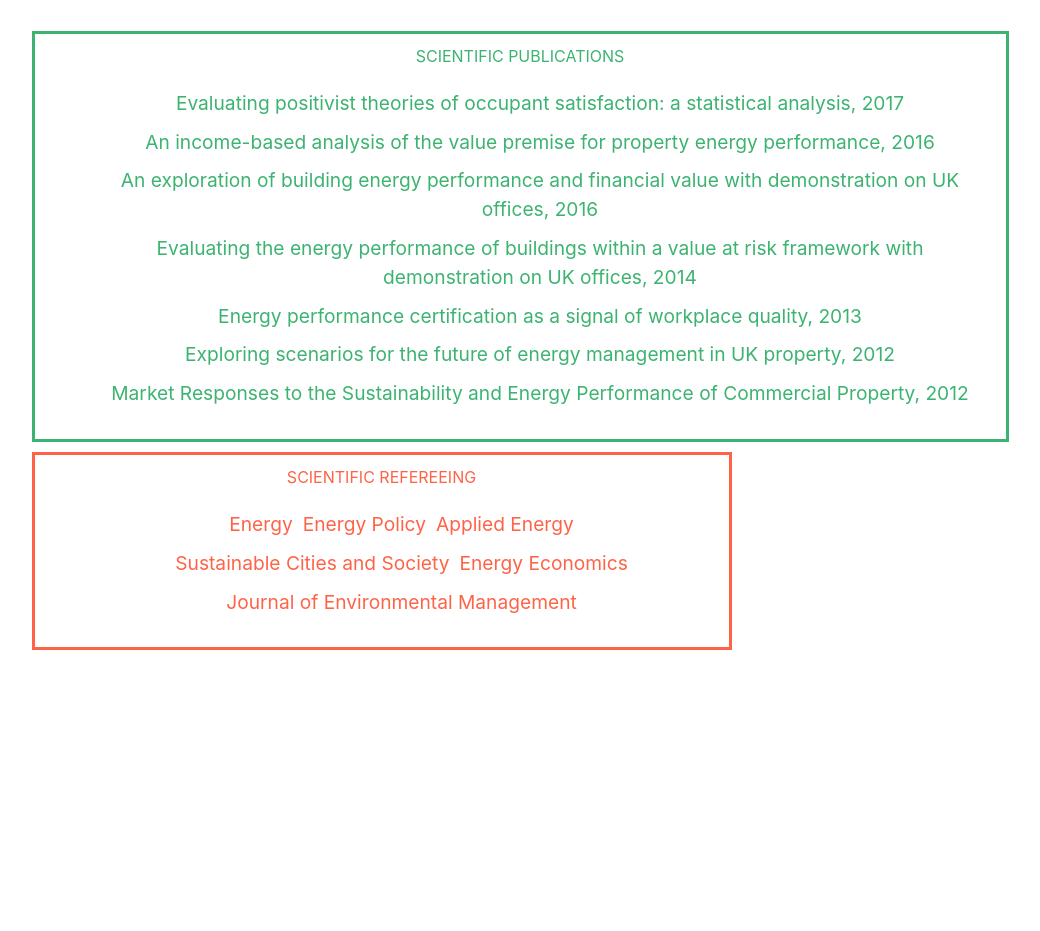
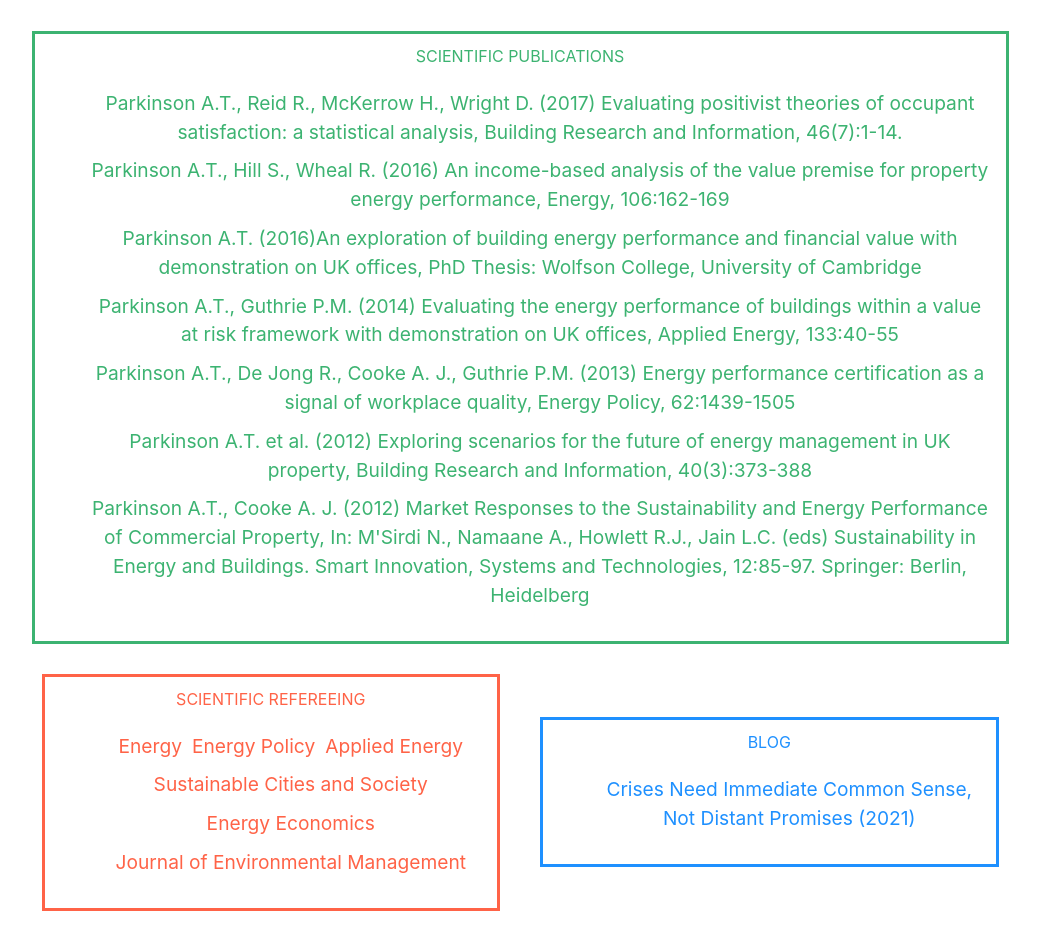
Before and after one commit to aidan-parkinson/react-website, a React (Create React App) app: page /insight in a window 1280 px wide. Shown: the part 120-1051 px from the top of the page, without its empty margins (120-1160 px from the left). Before the commit the page ends 800 px from the top, so only its background shows below. Built offline with nearby package versions, Linux system fonts and the light colour scheme.

Commit message:
0721Update

```diff
--- a/src/App.js
+++ b/src/App.js
@@ -19,7 +19,7 @@ function App() {
           <div>
             <nav class="navbar navbar-expand-lg flex-column align-items-stretch">
               <div class="d-flex">
-                  <a href="#" class="navbar-brand mx-sm-auto mr-auto">Aidan Thomas Parkinson BEng(Hons) MSc PhD CEng MCIBSE</a>
+                  <a href="#" class="navbar-brand mx-sm-auto mr-auto">Aidan Thomas Parkinson BEng(Hons) MSc PhD CEng</a>
               </div>
               <ul className="navbar-nav">
                 <li class="nav-item">
--- a/src/components/insight.js
+++ b/src/components/insight.js
@@ -1,6 +1,20 @@
 // Insight.js
 
 import React, { Component } from 'react'
+import Row from 'react-bootstrap/Row'
+import Col from 'react-bootstrap/Col'
+
+const rowStyle = {
+  margin: "auto",
+  textAlign: "center"
+};
+
+const parStyle = {
+  margin: "auto",
+  maxWidth: "510px",
+  padding: "10px",
+  textAlign: "center"
+};
 
 class Insight extends Component {
   render() {
@@ -13,28 +27,30 @@ class Insight extends Component {
           </p>
           <ul>
             <li class="nav-item">
-              <a href="https://www.tandfonline.com/doi/abs/10.1080/09613218.2017.1314148?journalCode=rbri20"><font color="MediumSeaGreen" size="1.2rem">Evaluating positivist theories of occupant satisfaction: a statistical analysis, 2017</font></a>
+              <a href="https://www.tandfonline.com/doi/abs/10.1080/09613218.2017.1314148?journalCode=rbri20"><font color="MediumSeaGreen" size="1.2rem">Parkinson A.T., Reid R., McKerrow H., Wright D. (2017) Evaluating positivist theories of occupant satisfaction: a statistical analysis, Building Research and Information, 46(7):1-14.</font></a>
             </li>
             <li class="nav-item">
-              <a href="https://www.sciencedirect.com/science/article/abs/pii/S0360544216302638"><font color="MediumSeaGreen" size="1.2rem">An income-based analysis of the value premise for property energy performance, 2016</font></a>
+              <a href="https://www.sciencedirect.com/science/article/abs/pii/S0360544216302638"><font color="MediumSeaGreen" size="1.2rem">Parkinson A.T., Hill S., Wheal R. (2016) An income-based analysis of the value premise for property energy performance, Energy, 106:162-169</font></a>
             </li>
             <li class="nav-item">
-              <a href="https://www.repository.cam.ac.uk/handle/1810/261155"><font color="MediumSeaGreen" size="1.2rem">An exploration of building energy performance and financial value with demonstration on UK offices, 2016</font></a>
+              <a href="https://www.repository.cam.ac.uk/handle/1810/261155"><font color="MediumSeaGreen" size="1.2rem">Parkinson A.T. (2016)An exploration of building energy performance and financial value with demonstration on UK offices, PhD Thesis: Wolfson College, University of Cambridge</font></a>
             </li>
             <li class="nav-item">
-              <a href="https://www.sciencedirect.com/science/article/pii/S0306261914007570?via%3Dihub"><font color="MediumSeaGreen" size="1.2rem">Evaluating the energy performance of buildings within a value at risk framework with demonstration on UK offices, 2014</font></a>
+              <a href="https://www.sciencedirect.com/science/article/pii/S0306261914007570?via%3Dihub"><font color="MediumSeaGreen" size="1.2rem">Parkinson A.T., Guthrie P.M. (2014) Evaluating the energy performance of buildings within a value at risk framework with demonstration on UK offices, Applied Energy, 133:40-55</font></a>
             </li>
             <li class="nav-item">
-              <a href="https://www.sciencedirect.com/science/article/pii/S0301421513006861"><font color="MediumSeaGreen" size="1.2rem">Energy performance certification as a signal of workplace quality, 2013</font></a>
+              <a href="https://www.sciencedirect.com/science/article/pii/S0301421513006861"><font color="MediumSeaGreen" size="1.2rem">Parkinson A.T., De Jong R., Cooke A. J., Guthrie P.M. (2013) Energy performance certification as a signal of workplace quality, Energy Policy, 62:1439-1505</font></a>
             </li>
             <li class="nav-item">
-              <a href="https://www.tandfonline.com/doi/abs/10.1080/09613218.2012.690956"><font color="MediumSeaGreen" size="1.2rem">Exploring scenarios for the future of energy management in UK property, 2012</font></a>
+              <a href="https://www.tandfonline.com/doi/abs/10.1080/09613218.2012.690956"><font color="MediumSeaGreen" size="1.2rem">Parkinson A.T. et al. (2012) Exploring scenarios for the future of energy management in UK property, Building Research and Information, 40(3):373-388</font></a>
             </li>
             <li class="nav-item">
-              <a href="https://link.springer.com/chapter/10.1007/978-3-642-27509-8_7"><font color="MediumSeaGreen" size="1.2rem">Market Responses to the Sustainability and Energy Performance of Commercial Property, 2012</font></a>
+              <a href="https://link.springer.com/chapter/10.1007/978-3-642-27509-8_7"><font color="MediumSeaGreen" size="1.2rem">Parkinson A.T., Cooke A. J. (2012) Market Responses to the Sustainability and Energy Performance of Commercial Property, In: M'Sirdi N., Namaane A., Howlett R.J., Jain L.C. (eds) Sustainability in Energy and Buildings. Smart Innovation, Systems and Technologies, 12:85-97. Springer: Berlin, Heidelberg</font></a>
             </li>
           </ul>
         </div>
+        <Row style={rowStyle}>
+          <Col style={parStyle}>
             <div class="red-insight">
               <p><font color="Tomato" size="1.2rem">SCIENTIFIC REFEREEING</font></p>
               <ul>
@@ -58,6 +74,21 @@ class Insight extends Component {
                 </li>
               </ul>
             </div>
+          </Col>
+          <Col style={parStyle}>
+            <div class="blue-insight">
+              <p><font color="DodgerBlue" size="1.2rem">
+                BLOG
+                </font>
+              </p>
+              <ul>
+                <li class="nav-item">
+                  <a href="https://aidanparkinson.medium.com/crises-need-immediate-common-sense-not-distant-promises-c5fffb809217"><font color="DodgerBlue" size="1.2rem">Crises Need Immediate Common Sense, Not Distant Promises (2021)</font></a>
+                </li>
+              </ul>
+            </div>
+          </Col>
+        </Row>
       </div>
     );
   }
--- a/src/components/introduction.js
+++ b/src/components/introduction.js
@@ -39,7 +39,7 @@ class Introduction extends Component {
       <div>
         <div class="gray-container">
           <p style={introStyle}>
-            I am a Senior Engineer working in Arup Building Performance and Systems, London. I have experience providing assurance in building performance and digital projects for real estate organisations. I have previously held positions as a developer of Executive Education in Internet-of-Things for the University of Cambridge and as a Skills Manager for the Building Performance and Systems discipline globally across Arup.
+            I am a Senior Engineer working in Arup Building Performance and Systems, London. I have experience in assuring building performance and digital projects for real estate organisations. I have previously developed Executive Education in Internet-of-Things for the University of Cambridge and worked as a Skills Manager for the Building Performance and Systems discipline globally across Arup.<br></br><br></br> I am a Member of the Chartered Institute of Building Services Engineers, a Member of the Royal Economic Society and a Member of Wolfson College, Cambridge.
           </p>
         </div>
         <Row style={rowStyle}>
--- a/src/custom.css
+++ b/src/custom.css
@@ -82,7 +82,7 @@ display: inline-block;
   border-width: medium !important;
   align-items: center !important;
   text-align: center !important;
-  width: 450px;
+  width: 430px;
 }
 
 .orange-container {
@@ -97,6 +97,17 @@ display: inline-block;
 
 .gray-container {
   border: Gray !important;
+  border-style: solid !important;
+  border-width: medium !important;
+  align-items: center !important;
+  padding: 10px !important;
+  margin: 10px !important;
+  text-align: center !important;
+}
+
+.blue-insight {
+  color: DodgerBlue !important;
+  border: DodgerBlue !important;
   border-style: solid !important;
   border-width: medium !important;
   align-items: center !important;
```
Lines whose indentation alone changed are shown as unchanged.
